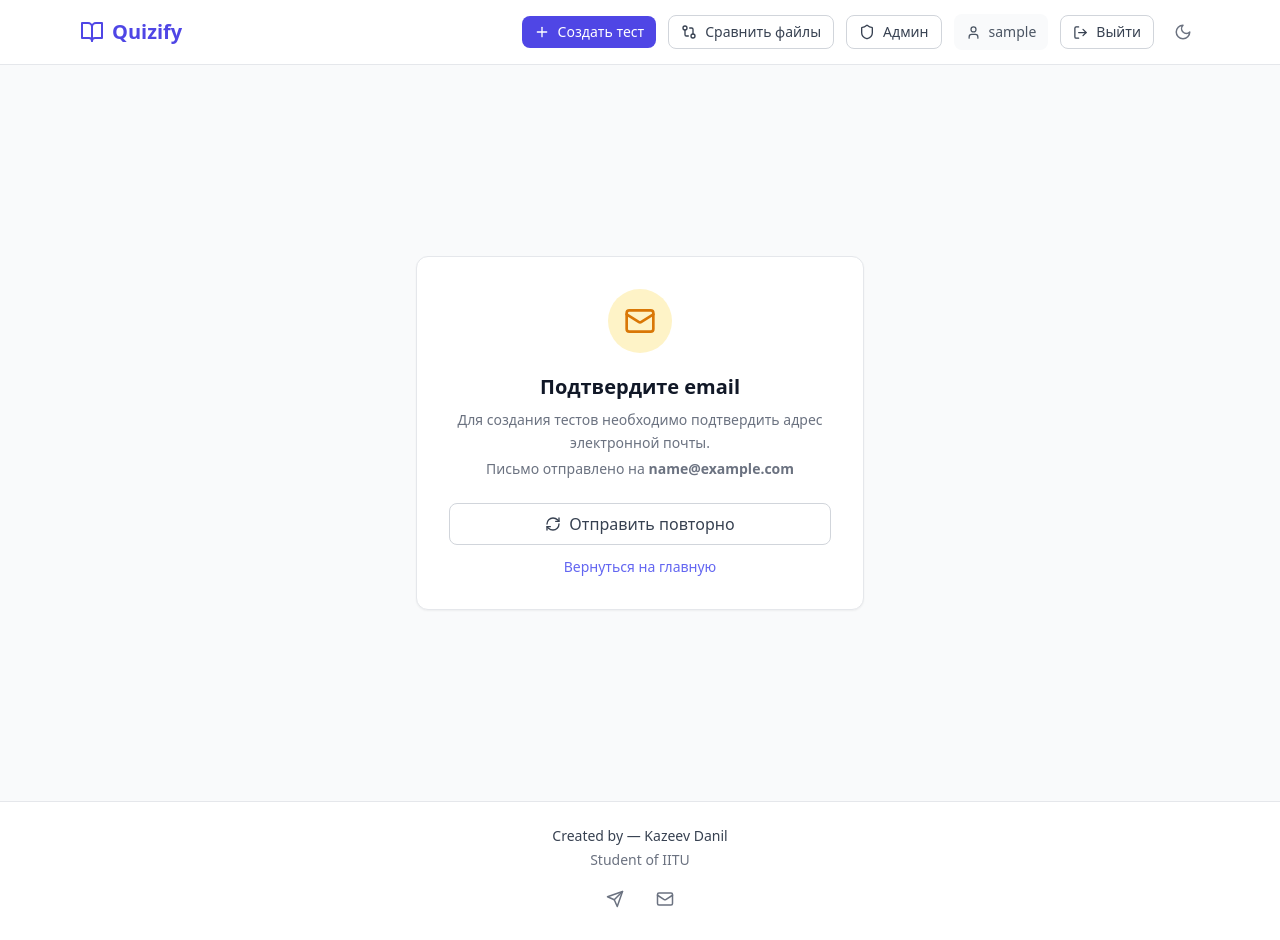
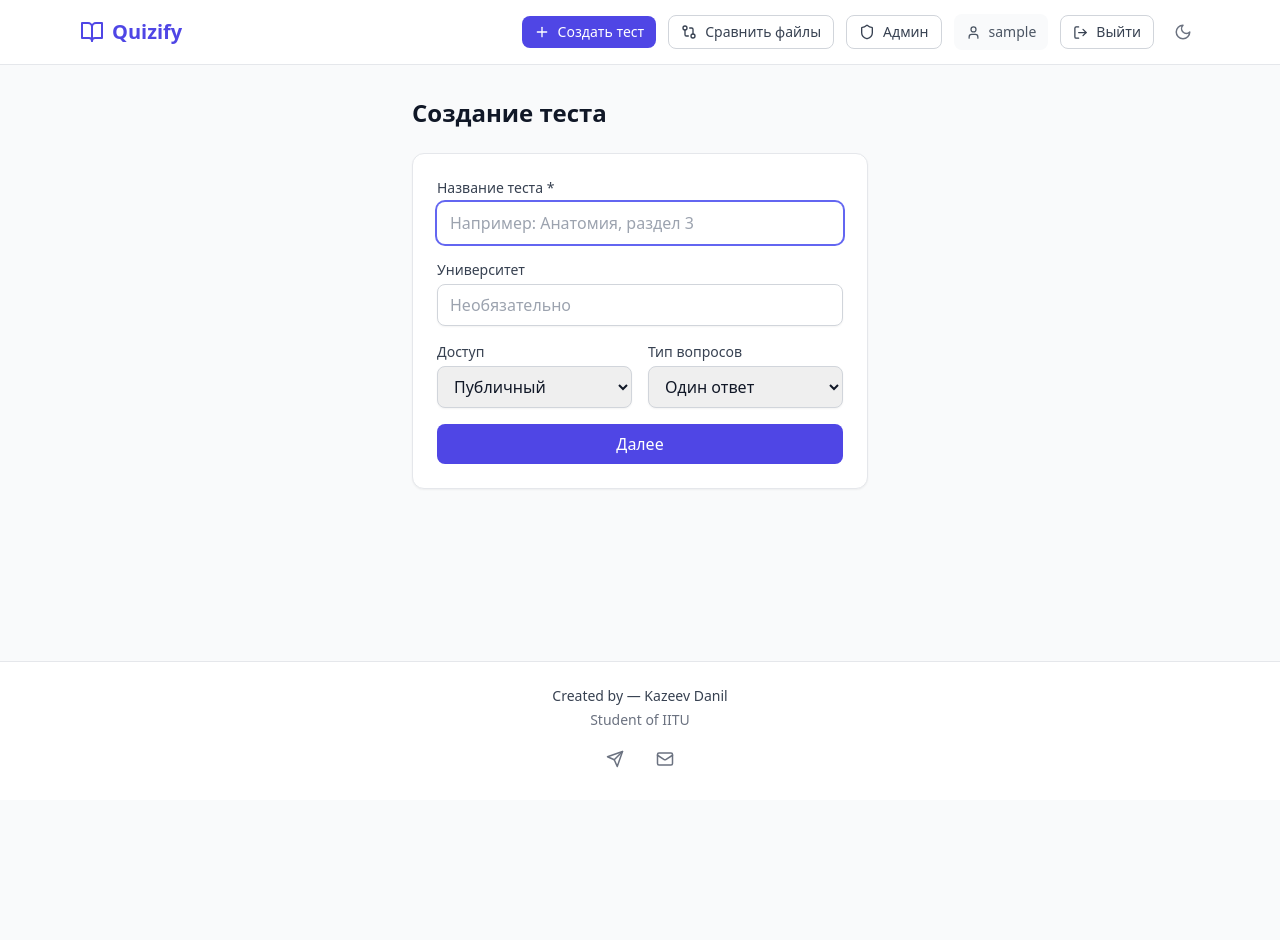
Before and after one commit to Kazeev1/quickquizerr, a React (Vite) app in the folder frontend/: page /create in a window 1280 px wide. After the commit the page ends 800 px from the top, so only its background shows below. Built offline with nearby package versions, Linux system fonts and the light colour scheme; sample sign-in values are in the browser's storage.

Commit message:
revert: remove email verification requirement for test creation
Users can now create and upload tests without confirming email.
Email verification flow remains for other purposes.

https://claude.ai/code/session_01EjRgP9qdDY6REH2L5txcNx

```diff
--- a/frontend/src/pages/CreateTest.tsx
+++ b/frontend/src/pages/CreateTest.tsx
@@ -2,7 +2,7 @@ import { useState, useRef, DragEvent, useEffect } from 'react';
 import { useNavigate, Link } from 'react-router-dom';
 import {
   Upload, FileText, Plus, Trash2, AlertTriangle, CheckCircle,
-  Loader2, ChevronDown, ChevronUp, X, Lock, Mail, RefreshCw
+  Loader2, ChevronDown, ChevronUp, X, Lock
 } from 'lucide-react';
 import api from '../api/client';
 import type { UploadResponse } from '../types';
@@ -28,8 +28,6 @@ export default function CreateTest() {
   const fileRef = useRef<HTMLInputElement>(null);
 
   const [step, setStep] = useState<Step>('meta');
-  const [resending, setResending] = useState(false);
-  const [resendDone, setResendDone] = useState(false);
 
   // Auth wall
   if (!user) {
@@ -61,44 +59,6 @@ export default function CreateTest() {
     );
   }
 
-  // Email verification wall
-  if (!user.email_verified) {
-    const handleResend = async () => {
-      setResending(true);
-      try {
-        await api.post('/auth/resend-verification');
-        setResendDone(true);
-      } catch { /* ignore */ } finally {
-        setResending(false);
-      }
-    };
-    return (
-      <div className="min-h-[calc(100vh-64px)] flex items-center justify-center px-4">
-        <div className="card p-8 max-w-md w-full text-center">
-          <div className="w-16 h-16 bg-amber-100 dark:bg-amber-900/40 rounded-full flex items-center justify-center mx-auto mb-5">
-            <Mail size={32} className="text-amber-600 dark:text-amber-400" />
-          </div>
-          <h1 className="text-xl font-bold text-gray-900 dark:text-gray-100 mb-2">
-            Подтвердите email
-          </h1>
-          <p className="text-gray-500 dark:text-gray-400 text-sm mb-1 leading-relaxed">
-            Для создания тестов необходимо подтвердить адрес электронной почты.
-          </p>
-          <p className="text-gray-500 dark:text-gray-400 text-sm mb-6">
-            Письмо отправлено на <strong>{user.email}</strong>
-          </p>
-          {!resendDone ? (
-            <button onClick={handleResend} disabled={resending} className="btn-secondary w-full justify-center mb-3">
-              {resending ? <><Loader2 size={16} className="animate-spin" /> Отправляем...</> : <><RefreshCw size={16} /> Отправить повторно</>}
-            </button>
-          ) : (
-            <p className="text-green-600 text-sm font-medium mb-3">Письмо отправлено! Проверьте папку «Спам».</p>
-          )}
-          <Link to="/" className="block text-sm text-indigo-500 hover:underline">Вернуться на главную</Link>
-        </div>
-      </div>
-    );
-  }
   const [meta, setMeta] = useState({ title: '', university: '', access_type: 'public', question_type: 'single' });
   const [docMode, setDocMode] = useState<'with_answers' | 'without_answers'>('with_answers');
   const [file, setFile] = useState<File | null>(null);
```
Also changed, not shown: 1 other file (tests, documents, lock files or other folders).
